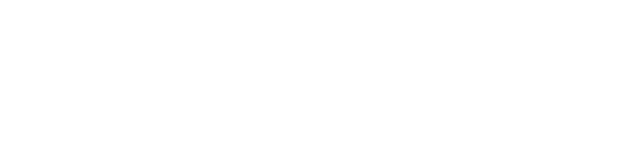
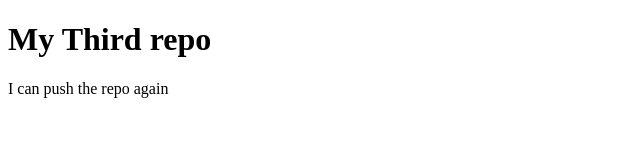
Before and after one commit to mynuddineee/my-third-repo, a plain HTML site: page index.html in a window 1280 px wide. Shown: the whole page, without its empty margins (0-640 px from the left). Drawn offline with Linux system fonts and the light colour scheme.

Commit message:
added new code

```diff
--- a/index.html
+++ b/index.html
@@ -7,6 +7,7 @@
     <title>My Third repo</title>
 </head>
 <body>
-
+    <h1>My Third repo</h1>
+    <p>I can push the repo again</p>
 </body>
 </html>
```
